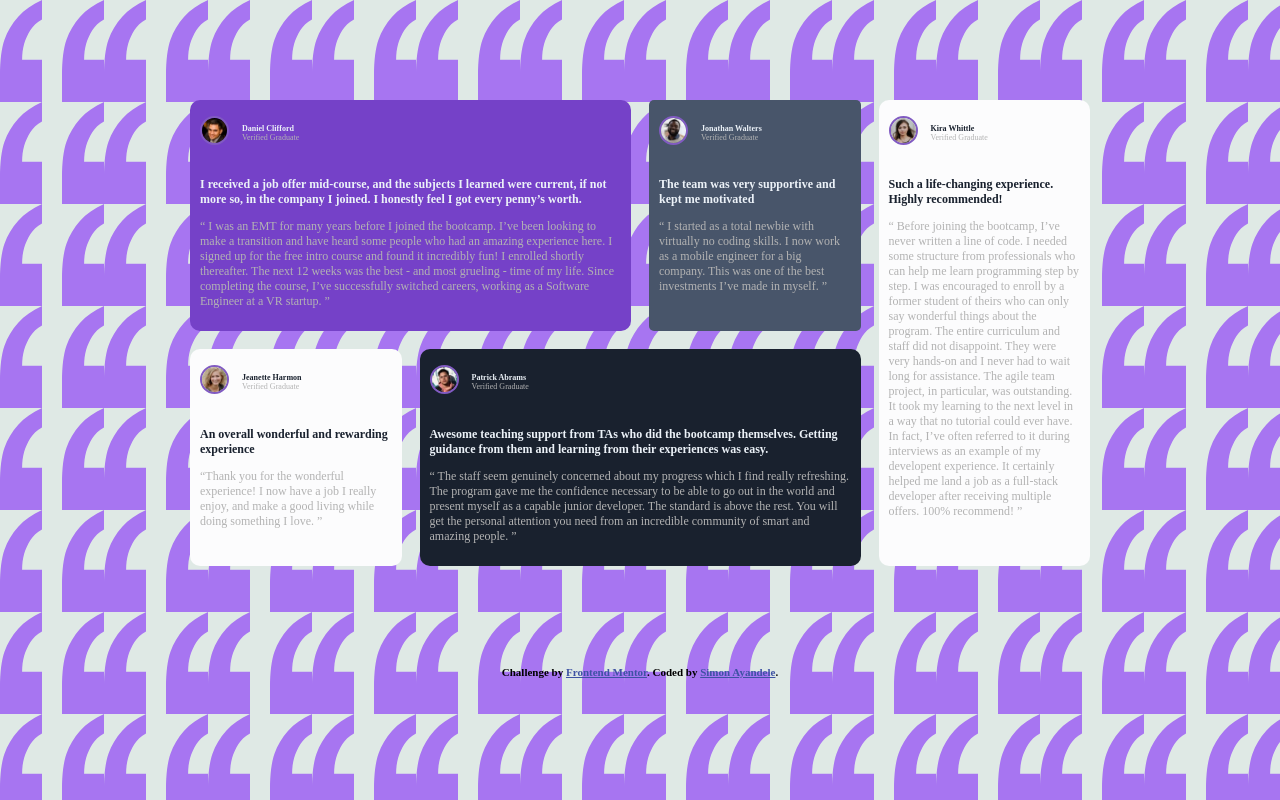
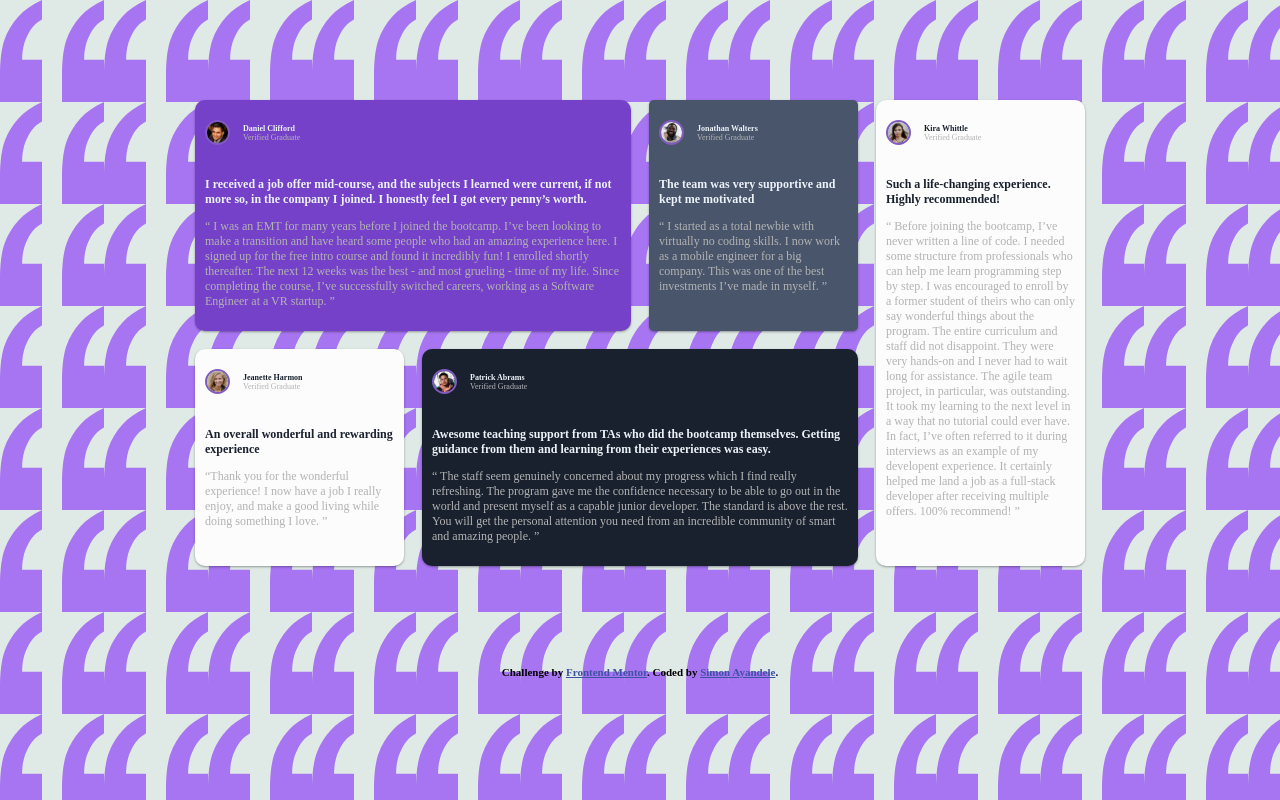
Before and after one commit to Oluwafemj/Grid-Sections, a plain HTML site: page index.html in a window 1280 px wide. Drawn offline with Linux system fonts and the light colour scheme; files whose address does not match are found by name.

```diff
--- a/css/mystyle.css
+++ b/css/mystyle.css
@@ -1,3 +1,7 @@
+* {
+    box-sizing: border-box;
+  }
+
 body{
     background-color: rgb(223, 233, 229);
     background-image:url(images/bg-pattern-quotation.svg);
@@ -44,7 +48,7 @@ h6{
 .wrapper article:nth-child(1),article:nth-child(2),article:nth-child(3),article:nth-child(4),article:nth-child(5){
     padding: 10px;
     border-radius: 10px;
-
+    box-shadow: 0 1px 3px rgba(0,0,0,0.12), 0 1px 2px rgba(0,0,0,0.24);
 }
 
 .wrapper article:nth-child(1){
```
Also changed, not shown: index.html (+8 -5 lines).
